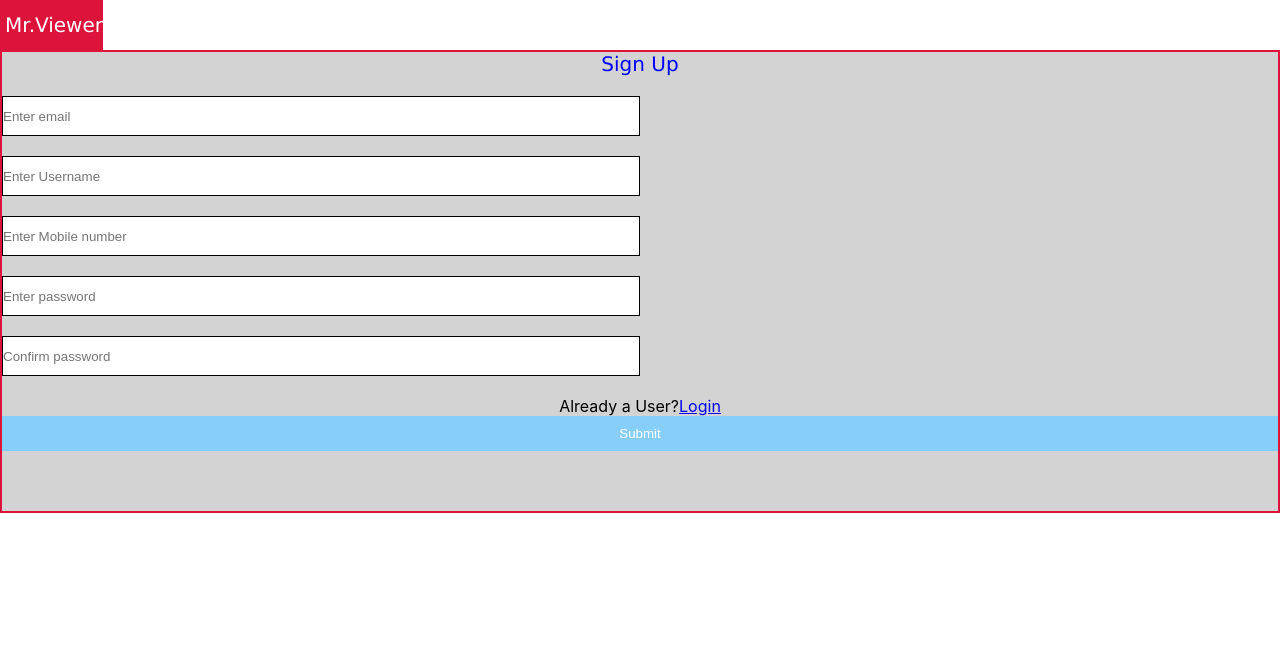
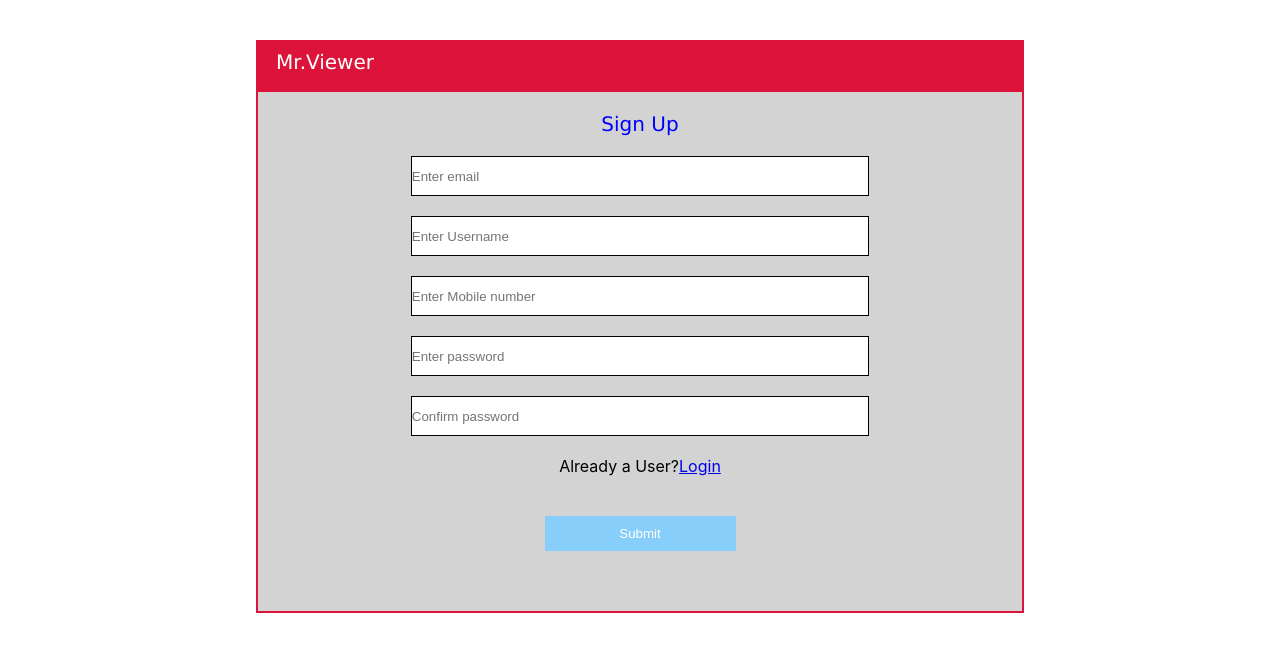
Before and after one commit to iamneo-production/3660fe40-5cbb-40a7-94ef-48381187f5f9, a React (Create React App) app in the folder reactapp/: page /SignUp in a window 1280 px wide. Shown: the top 652 px of the page. Built offline with nearby package versions, Linux system fonts and the light colour scheme.

Commit message:
authentication pages css fix

```diff
--- a/reactapp/package.json
+++ b/reactapp/package.json
@@ -7,13 +7,9 @@
     "@testing-library/react": "^11.2.6",
     "@testing-library/user-event": "^12.8.3",
     "react": "^17.0.2",
-<<<<<<< HEAD
     "react-browser-router": "^2.1.2",
     "react-dom": "^17.0.2",
     "react-router-dom": "^5.3.0",
-=======
-    "react-dom": "^17.0.2",
->>>>>>> 2057597184ae442cb2adf064aa858b7c3e4a79d2
     "react-scripts": "4.0.3",
     "web-vitals": "^1.1.1"
   },
--- a/reactapp/src/Login.css
+++ b/reactapp/src/Login.css
@@ -10,8 +10,10 @@
   text-align: center;
   justify-content: center;
   box-sizing: content-box;
+  width:60%;
+  height:90%;
 }
-div .heading
+div.loginheading
 {
   background-color: crimson;
   color: white;
@@ -21,19 +23,21 @@ div .heading
   font-style:normal;
   height:50px;
   font-family: Verdana, Geneva, Tahoma, sans-serif;
+  margin-bottom: 10px;
+  display:block;
+  justify-content:center;
   margin:auto;
-  margin-bottom: 10px;
-  vertical-align: middle;
-  display: table-cell;
-  padding-left: 5px;
+  padding-top:11px;
+  padding-left:15px;
 }
-h2
+h2.logintext
 {
   color: blue;
   font-family: Verdana, Geneva, Tahoma, sans-serif;
   font-size: 20px;
   font-weight: 500;
   font-style: normal;
+  margin-top:50px;
   margin-left:auto;
   margin-right:auto;
   margin-bottom: 20px;
@@ -42,35 +46,37 @@ h2
 p
 {
   text-align:right;
-  width:50%;
   display: inline;
-  margin:auto;
 }
+
 input
 {
   background-color: white;
   border:1px solid black;
-  width:50%;
+  width:100%;
   margin-top: 10px;
   margin-bottom:20px;
+  margin-left: auto;
+  margin-right:auto;
   text-align: left;
   display: block;
   padding:10p 15px;
   height:40px;
   justify-content: center;
+
 }
-div
+/*div
 {
   width:700px;
   margin:auto;
   justify-content: center;
   position: relative;
-}
+}*/
 div .form-outer
 {
   background-color: lightgray;
   border:1px solid crimson;
-  border-width: 2px;
+
   margin:auto;
 }
 /*div .form-input
@@ -86,13 +92,20 @@ div .form-outer
   height:40px;
 }*/
 
+
+
 button.btnlgn
 {
   color: white;
   background-color: lightskyblue;
   padding: 10px 50px 10px 50px;
+  padding-right: 50px;
   margin-bottom: 60px;
   display:block;
+  width:25%;
+  margin-top:30px ;
+  margin-left: auto;
+  margin-right: auto;
 }
 
 button.btnlgn:hover
--- a/reactapp/src/Login.js
+++ b/reactapp/src/Login.js
@@ -6,16 +6,16 @@ function Login()
 {
     return(
         <div className="Login">
-        <div className="heading">
+        <div className="loginheading">
           Mr.Viewer
         </div>
           <form className="form-outer">
-            <h2>Login</h2>
+            <h2 className="logintext" id="logintext">Login</h2>
             <div className="form-input">
               <input type="text" name="email" id="email" placeholder="Enter email"/>
             </div>
             <div className="form-input">
-              <input type="text" name="password" id="password" placeholder="Enter password"/>
+              <input type="password" name="password" id="password" placeholder="Enter password"/>
             </div>
             <p>New User?</p><NavLink className="signup" to="/SignUp">Sign Up</NavLink>
             <button className="btnlgn">Login</button>
--- a/reactapp/src/SignUp.css
+++ b/reactapp/src/SignUp.css
@@ -5,13 +5,16 @@
   border:0;
 }
 .signUp {
+  margin-top:20px;
   text-align: center;
   justify-content: center;
   box-sizing: content-box;
+  width:60%;
 }
-div .heading
+div .signupheading
 {
   background-color: crimson;
+  width:100%;
   color: white;
   text-align: left;
   font-weight: 20;
@@ -20,10 +23,12 @@ div .heading
   height:50px;
   font-family: Verdana, Geneva, Tahoma, sans-serif;
   margin:auto;
-  margin-bottom: 10px;
-  vertical-align: middle;
-  display: table-cell;
+  display: block;
   padding-left: 5px;
+  margin-top:40px;
+  padding-left:20px;
+  padding-top:10px;
+
 }
 h2
 {
@@ -35,7 +40,7 @@ h2
   margin-left:auto;
   margin-right:auto;
   margin-bottom: 20px;
-
+  margin-top:20px;
 }
 p
 {
@@ -48,7 +53,7 @@ input
 {
   background-color: white;
   border:1px solid black;
-  width:50%;
+  width:60%;
   margin-top: 10px;
   margin-bottom:20px;
   text-align: left;
@@ -90,9 +95,13 @@ button.btnsub
   padding: 10px 50px 10px 50px;
   margin-bottom: 60px;
   display:block;
+  margin-top:40px;
+  margin-left:auto;
+  margin-right:auto;
+  width:25%;
 }
 
-button.btnsub::hover
+button.btnsub:hover
 {
   background-color:blue;
 }
@@ -106,3 +115,9 @@ button.login
   display:inline;
   padding:0 0 0 0;
 }
+
+.error
+{
+  color:red;
+  font-size:12px;
+}
--- a/reactapp/src/SignUp.js
+++ b/reactapp/src/SignUp.js
@@ -1,36 +1,61 @@
-import React from 'react';
+import React,{useState} from 'react';
 import './SignUp.css';
 import {NavLink} from 'react-router-dom';
+import validation from './Validation';
 function SignUp()
 {
+      const [values,setValues]=useState({
+        email:"",
+        Username:"",
+        Mobilenumber:"",
+        password:"",
+        confirmpassword:"",
+      });
+
+      const [errors,setErrors]=useState({});
+
+      const handleChange=(event)=>
+      {
+        setValues({...values,[event.target.name]:event.target.value,});
+      };
+
+      const handleForm=(event)=>
+      {
+        event.preventDefault();
+        setErrors(validation(values));
+      };
+
       return(
         <div className="signUp">
-          <div className="heading">
+          <div className="signupheading">
             Mr.Viewer
           </div>
             <form className="form-outer">
               <h2>Sign Up</h2>
               <div className="form-input">
-                <input type="text" name="email" id="email" placeholder="Enter email"/>
+                <input type="text" name="email" id="email" value={values.email} onChange={handleChange} placeholder="Enter email"/>
+                {errors.email && <p className="error">{errors.email}</p>}
               </div>
               <div className="form-input">
-                <input type="text" name="Username" id="Username" placeholder="Enter Username"/>
+                <input type="text" name="Username" id="Username" value={values.Username} onChange={handleChange} placeholder="Enter Username"/>
+                {errors.Username && <p className="error">{errors.Username}</p>}
               </div>
               <div className="form-input">
-                <input type="text" name="Mobile number" id="Mobile number" placeholder="Enter Mobile number"/>
+                <input type="text" name="Mobilenumber" id="Mobilenumber" value={values.Mobilenumber} onChange={handleChange} placeholder="Enter Mobile number"/>
+                {errors.Mobilenumber && <p className="error">{errors.Mobilenumber}</p>}
               </div>
               <div className="form-input">
-                <input type="text" name="password" id="password" placeholder="Enter password"/>
+                <input type="password" name="password" id="password" value={values.password} onChange={handleChange} placeholder="Enter password"/>
               </div>
               <div className="form-input">
-                <input type="text" name="confirm password" id="confirm password" placeholder="Confirm password"/>
+                <input type="password" name="confirmpassword" id="confirmpassword" value={values.word} onChange={handleChange} placeholder="Confirm password"/>
+                {errors.password && <p className="error">{errors.password}</p>}
               </div>
               <p>Already a User?</p><NavLink className="Login" to="/Login">Login</NavLink>
-              <button className="btnsub">Submit</button>
+              <button className="btnsub" onSubmit={handleForm}>Submit</button>
             </form>
         </div>
       );
-
 }
 
 export default SignUp;
--- /dev/null
+++ b/reactapp/src/Validation.js
@@ -0,0 +1,26 @@
+const validation =(values)=>
+{
+        let errors={};
+        const regex='^[a-zA-Z0-9._:$!%-]+@[a-zA-Z0-9.-]+.[a-zA-Z]$';
+        if(!values.email || !regex.test(values.email))
+        {
+          errors.email='re-check email';
+        }
+        if(!values.Username)
+        {
+          errors.Username="re-check Username";
+        }
+        if(values.password!==values.confirmpassword)
+        {
+          errors.password="values are not same.re-enter password";
+          errors.confirmpassword="re-enter password";
+        }
+        var pattern = new RegExp(/^[0-9\b]+$/);
+        if(!pattern.test(values.Mobilenumber))
+        {
+          errors.Mobilenumber="re-check mobile number";
+        }
+
+	return errors;
+};
+export default validation;
```
Also changed, not shown: 1 other file (tests, documents, lock files or other folders).
